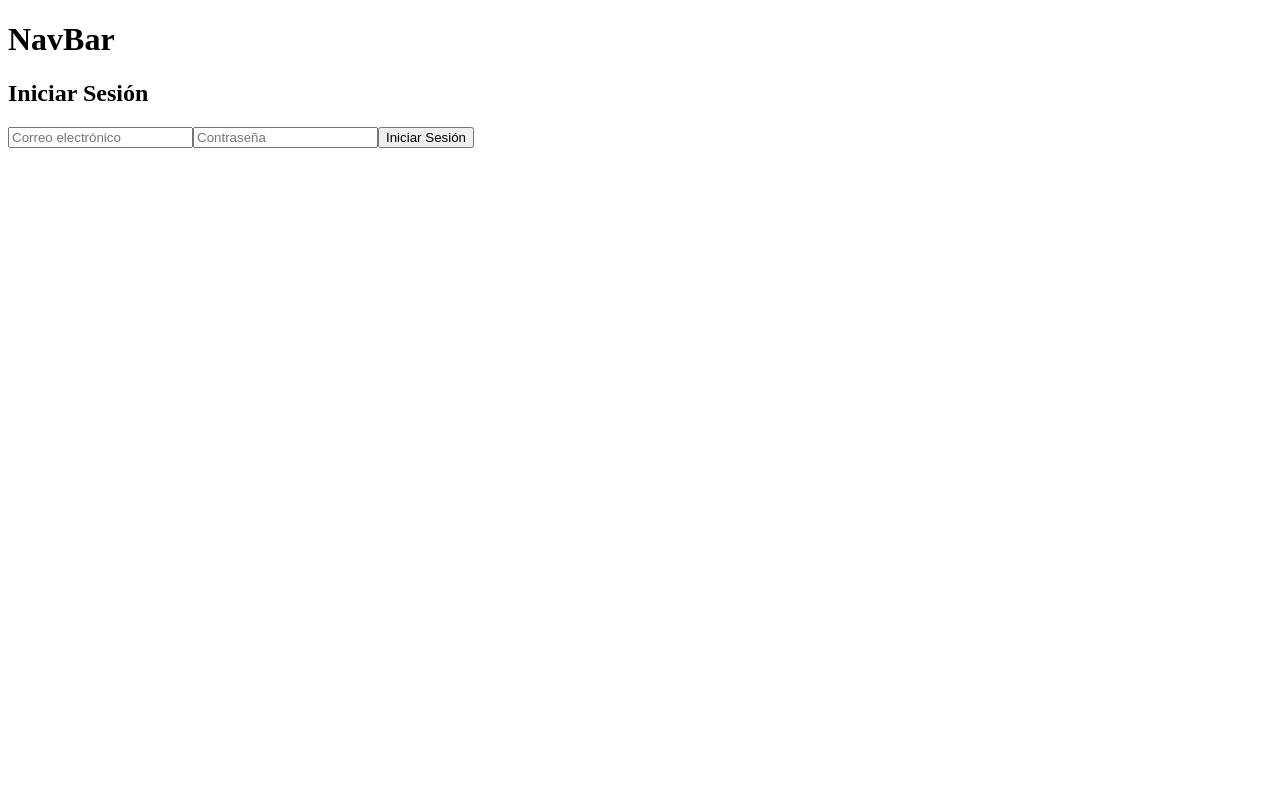
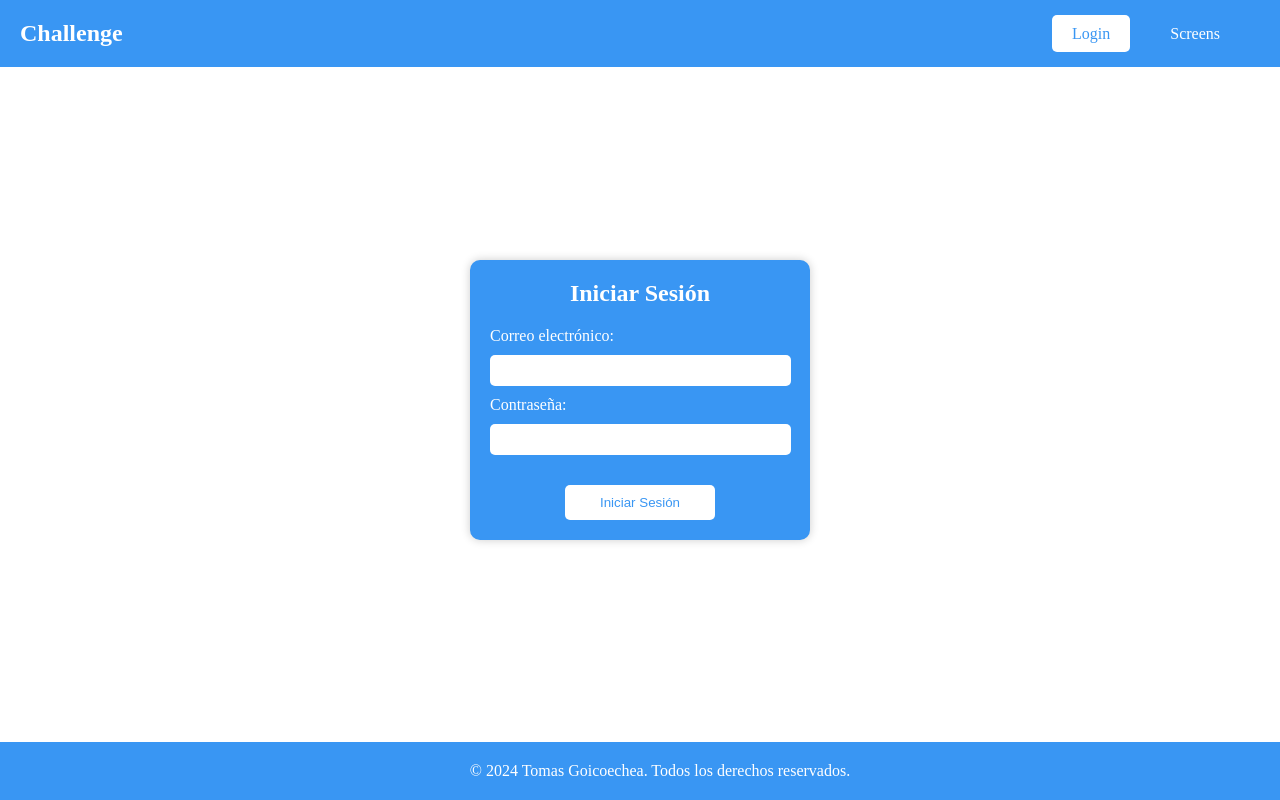
Before and after one commit to tomasgoico7/Screens, a React (Vite) app: page / in a window 1280 px wide. Built offline with nearby package versions, Linux system fonts and the light colour scheme.

Commit message:
se estilo login, y se agrego delete de screens

```diff
--- a/index.html
+++ b/index.html
@@ -3,6 +3,7 @@
   <head>
     <meta charset="UTF-8" />
     <link rel="shortcut icon" href="favicon.ico" type="image/x-icon" />
+    <link rel="stylesheet" href="style.css" />
     <meta name="viewport" content="width=device-width, initial-scale=1.0" />
     <title>Screens</title>
   </head>
--- a/src/ScreenApp.jsx
+++ b/src/ScreenApp.jsx
@@ -5,6 +5,7 @@ import { ScreenPage } from "./pages/ScreenPage";
 import { CreateScreenPage } from "./pages/CreateScreenPage"; // Importa la página para la creación de pantallas
 import { EditScreenPage } from "./pages/EditScreenPage"; // Importa la página para la edición de pantallas
 import { ScreenDetailPage } from "./pages/ScreenDetailPage"; // Importa la página para la edición de pantallas
+import { Footer } from "./components/Footer";
 
 export const ScreenApp = () => {
   return (
@@ -17,6 +18,7 @@ export const ScreenApp = () => {
         <Route path="/edit/:id" element={<EditScreenPage />} />
         <Route path="/detail/:id" element={<ScreenDetailPage />} />
       </Routes>
+      <Footer />
     </>
   );
 };
--- /dev/null
+++ b/src/components/Footer.jsx
@@ -0,0 +1,13 @@
+import React from "react";
+import "./../styles/Footer.css";
+
+export const Footer = () => {
+  return (
+    <footer className="footer">
+      <p className="footer-text">
+        © {new Date().getFullYear()} Tomas Goicoechea. Todos los derechos
+        reservados.
+      </p>
+    </footer>
+  );
+};
--- a/src/components/Login.jsx
+++ b/src/components/Login.jsx
@@ -1,5 +1,6 @@
 import axios from "axios";
 import { useState } from "react";
+import "./../styles/Login.css";
 
 export const Login = () => {
   const [email, setEmail] = useState("");
@@ -21,22 +22,30 @@ export const Login = () => {
     }
   };
   return (
-    <>
+    <div className="login-container">
+      <div className="login-box">
         <h2>Iniciar Sesión</h2>
         {error && <p>{error}</p>}
+        <div className="form-group">
+          <label htmlFor="email">Correo electrónico:</label>
           <input
             type="email"
-        placeholder="Correo electrónico"
+            id="email"
             value={email}
             onChange={(e) => setEmail(e.target.value)}
           />
+        </div>
+        <div className="form-group">
+          <label htmlFor="password">Contraseña:</label>
           <input
             type="password"
-        placeholder="Contraseña"
+            id="password"
             value={password}
             onChange={(e) => setPassword(e.target.value)}
           />
+        </div>
         <button onClick={handleLogin}>Iniciar Sesión</button>
-    </>
+      </div>
+    </div>
   );
 };
--- a/src/components/NavBar.jsx
+++ b/src/components/NavBar.jsx
@@ -1,9 +1,32 @@
 import React from "react";
+import { Link, NavLink } from "react-router-dom";
+import "./../styles/NavBar.css";
 
 export const NavBar = () => {
   return (
-    <>
-      <h1>NavBar</h1>
-    </>
+    <nav className="navbar">
+      <div className="navbar-brand">Challenge</div>
+      <ul className="navbar-list">
+        <li className="navbar-item">
+          <NavLink
+            to="/"
+            className="navbar-link"
+            activeclassname="active"
+            exact="true"
+          >
+            Login
+          </NavLink>
+        </li>
+        <li className="navbar-item">
+          <NavLink
+            to="/screens"
+            className="navbar-link"
+            activeclassname="active"
+          >
+            Screens
+          </NavLink>
+        </li>
+      </ul>
+    </nav>
   );
 };
--- a/src/components/ScreenDetail.jsx
+++ b/src/components/ScreenDetail.jsx
@@ -1,6 +1,7 @@
 // ScreenDetail.js
 import React, { useState, useEffect } from "react";
 import axios from "axios";
+import { Link } from "react-router-dom";
 
 export const ScreenDetail = ({ screenId }) => {
   const [screen, setScreen] = useState(null);
@@ -34,6 +35,29 @@ export const ScreenDetail = ({ screenId }) => {
     fetchScreenDetail();
   }, [screenId]);
 
+  const handleDeleteScreen = async () => {
+    try {
+      const token = localStorage.getItem("token");
+      if (!token) {
+        throw new Error("Token de autenticación no encontrado");
+      }
+
+      await axios.delete(
+        `https://challenge-front-7fw1.onrender.com/display/${screenId}`,
+        {
+          headers: {
+            "Content-Type": "application/json",
+            Authorization: `Bearer ${token}`,
+          },
+        }
+      );
+
+      // Manejar la eliminación exitosa, redireccionar o mostrar mensaje, etc.
+    } catch (error) {
+      setError("Error al eliminar la pantalla. Inténtalo de nuevo más tarde.");
+    }
+  };
+
   if (error) {
     return <p>{error}</p>;
   }
@@ -51,6 +75,12 @@ export const ScreenDetail = ({ screenId }) => {
         Resolución: {screen.resolution_width}x{screen.resolution_height}
       </p>
       <p>Tipo: {screen.type}</p>
+      <Link to={`/edit/${screenId}`}>
+        <button>Editar Pantalla</button>
+      </Link>
+      <Link to="/screens">
+        <button onClick={handleDeleteScreen}>Eliminar Pantalla</button>
+      </Link>
     </>
   );
 };
--- a/src/components/ScreenList.jsx
+++ b/src/components/ScreenList.jsx
@@ -6,7 +6,6 @@ import { Link } from "react-router-dom";
 export const ScreenList = () => {
   const [screens, setScreens] = useState([]);
   const [error, setError] = useState("");
-  const [selectedScreenId, setSelectedScreenId] = useState(null);
 
   useEffect(() => {
     const fetchData = async () => {
@@ -48,10 +47,6 @@ export const ScreenList = () => {
     fetchData();
   }, []);
 
-  const handleScreenDetail = (screenId) => {
-    setSelectedScreenId(screenId);
-  };
-
   return (
     <>
       <h2>Lista de Pantallas</h2>
@@ -61,7 +56,6 @@ export const ScreenList = () => {
           <li key={screen.id}>
             {screen.name} - {screen.description}
             <Link to={`/detail/${screen.id}`}>Detalles</Link>
-            <Link to={`/edit/${screen.id}`}>Editar</Link>
           </li>
         ))}
       </ul>
--- a/src/pages/EditScreenPage.jsx
+++ b/src/pages/EditScreenPage.jsx
@@ -14,7 +14,7 @@ export const EditScreenPage = () => {
       <h2>Editar Pantalla</h2>
       <ScreenForm onSubmit={handleEditScreen} screenId={id} />
       {/* Agregar enlace para volver a la lista de pantallas */}
-      <Link to="/screens">Volver a la lista de pantallas</Link>
+      <Link to={`/detail/${id}`}>Volver al detalle</Link>
     </>
   );
 };
--- /dev/null
+++ b/src/styles/Footer.css
@@ -0,0 +1,14 @@
+.footer {
+  position: fixed;
+  bottom: 0;
+  left: 0;
+  width: 100%;
+  background-color: rgb(57, 150, 243);
+  color: white;
+  text-align: center;
+  padding: 20px;
+}
+
+.footer-text {
+  margin: 0;
+}
--- /dev/null
+++ b/src/styles/Login.css
@@ -0,0 +1,56 @@
+.login-container {
+  display: flex;
+  justify-content: center;
+  align-items: center;
+  min-height: 100vh; /* Usa min-height en lugar de height para evitar el desplazamiento vertical */
+}
+
+.login-box {
+  background-color: rgb(57, 150, 243);
+  padding: 20px;
+  border-radius: 10px;
+  box-shadow: 0 0 10px rgba(0, 0, 0, 0.2);
+  color: white;
+  text-align: center; /* Centra el contenido del cuadro de inicio de sesión */
+  width: 300px; /* Establece un ancho fijo */
+}
+
+.login-box h2 {
+  margin-top: 0;
+  font-size: 24px; /* Tamaño de fuente del título */
+}
+
+.login-box label {
+  display: block;
+  text-align: left;
+  margin-bottom: 10px; /* Agrega espacio entre los inputs */
+}
+
+.login-box input {
+  width: 95%; /* Ocupa todo el ancho disponible */
+  padding: 8px;
+  border-radius: 5px;
+  border: none;
+  margin-bottom: 10px; /* Añade espacio entre los inputs */
+}
+
+.login-box input:focus {
+  outline: none;
+}
+
+.login-box button {
+  width: 50%;
+  margin-top: 20px;
+  padding: 10px;
+  border-radius: 5px;
+  border: none;
+  background-color: white;
+  color: rgb(57, 150, 243);
+  cursor: pointer;
+  transition: background-color 0.5s ease;
+}
+
+.login-box button:hover {
+  background-color: rgb(28, 114, 182);
+  color: white;
+}
--- /dev/null
+++ b/src/styles/NavBar.css
@@ -0,0 +1,46 @@
+.navbar {
+  background-color: rgb(57, 150, 243);
+  padding: 20px;
+  display: flex;
+  position: absolute;
+  top: 0;
+  justify-content: space-between;
+  align-items: center;
+  width: 100%;
+  box-sizing: border-box; /* Agregamos esta propiedad */
+}
+
+.navbar-brand {
+  color: white;
+  font-weight: bold;
+  font-size: 24px; /* Tamaño de fuente inicial */
+  transition: font-size 0.3s ease; /* Transición para el cambio de tamaño de fuente */
+}
+
+.navbar-list {
+  list-style-type: none;
+  margin: 0;
+  padding: 0;
+  display: flex;
+}
+
+.navbar-item {
+  margin-right: 20px;
+}
+
+.navbar-link {
+  color: white;
+  text-decoration: none;
+  padding: 10px 20px;
+  border-radius: 5px;
+  transition: background-color 0.5s ease; /* Transición para el cambio de color de fondo */
+}
+
+.navbar-link:hover {
+  background-color: rgb(28, 114, 182);
+}
+
+.navbar-link.active {
+  background-color: white;
+  color: rgb(57, 150, 243);
+}
--- /dev/null
+++ b/style.css
@@ -0,0 +1,9 @@
+body {
+  margin: 0;
+  padding: 0;
+}
+
+.container {
+  margin: 0;
+  padding: 0;
+}
```
Lines whose indentation alone changed are shown as unchanged.
